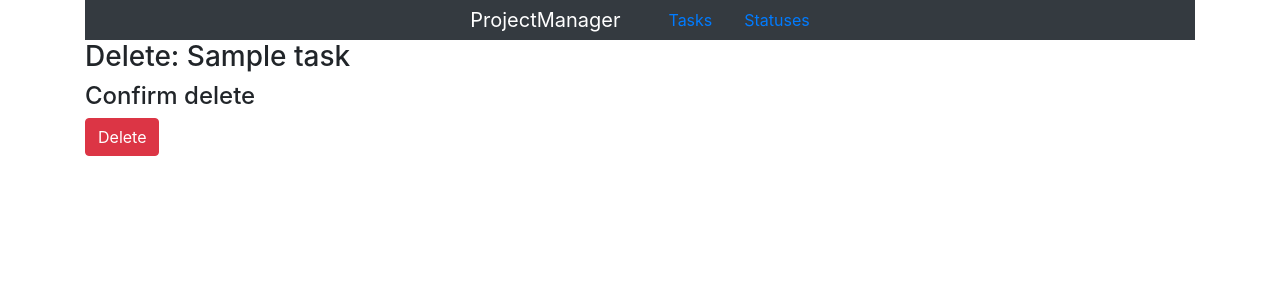
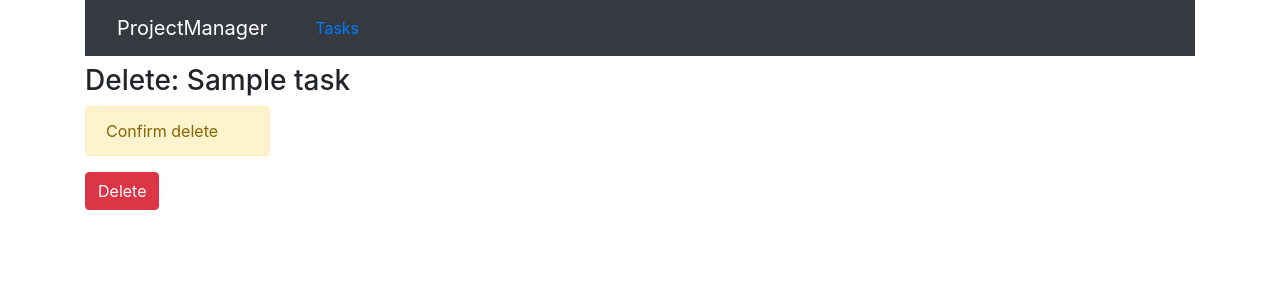
Before and after one commit to TheDim0n/ProjectManager, a Django app: template tasks/templates/tasks/delete_task.html in a window 1280 px wide. Shown: the top 300 px of the page. Run offline with Django 3.2, Linux system fonts and the light colour scheme; the template is opened without the code that fills it: most values are stand-ins (such as "Sample title", 1, 10 or a date in 2020); some libraries are stand-ins or nearby versions.

Commit message:
some small fixes

```diff
--- a/tasks/templates/tasks/delete_task.html
+++ b/tasks/templates/tasks/delete_task.html
@@ -2,8 +2,7 @@
 
 {% block body%}
 <h3>Delete: {{task.name}}</h3>
-<h4>Confirm delete</h4>
-
+<div role='alert' class='col-2 alert alert-warning'> Confirm delete</div>
 <form method="POST">
     {% csrf_token %}
     <button class="btn btn-danger" type="submit">Delete</button>
--- a/templates/base.html
+++ b/templates/base.html
@@ -7,13 +7,12 @@
 
 <body>
     <div class="container">
-        <header class="sticky-top">
-            <nav class="nav nav-masthead justify-content-center navbar-dark bg-dark">
+        <header class="sticky-top mb-2">
+            <nav class="navbar navbar-dark bg-dark justify-content-start">
                 <a class="nav-link navbar-brand" href="{% url 'start_page' %}">
                     ProjectManager
                 </a>
                 <a class="nav-link" href="{% url 'tasks:index' %}">Tasks</a>
-                <a class="nav-link" href="{% url 'status:status_list' %}">Statuses</a>
             </nav>
         </header>
 
```
Also changed, not shown: tasks/models.py (line endings or trailing spaces).
